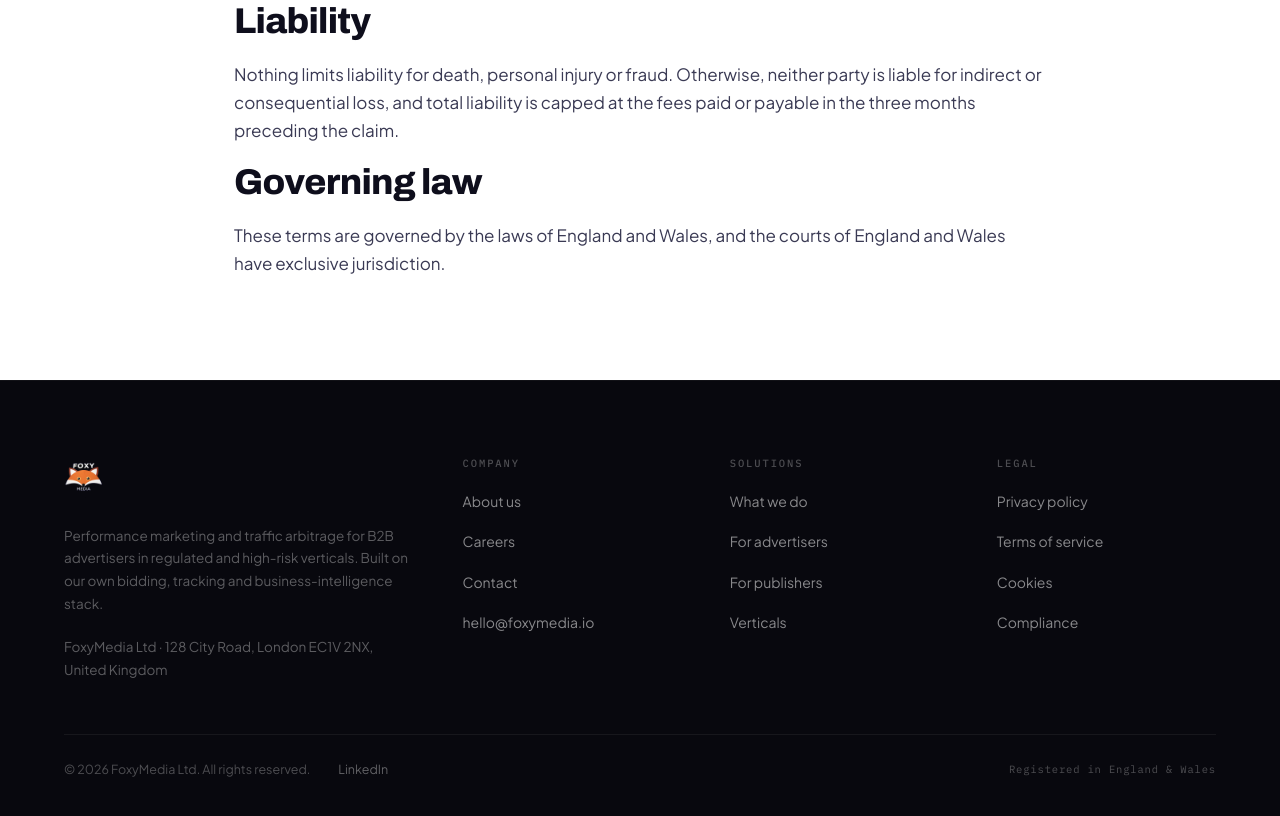
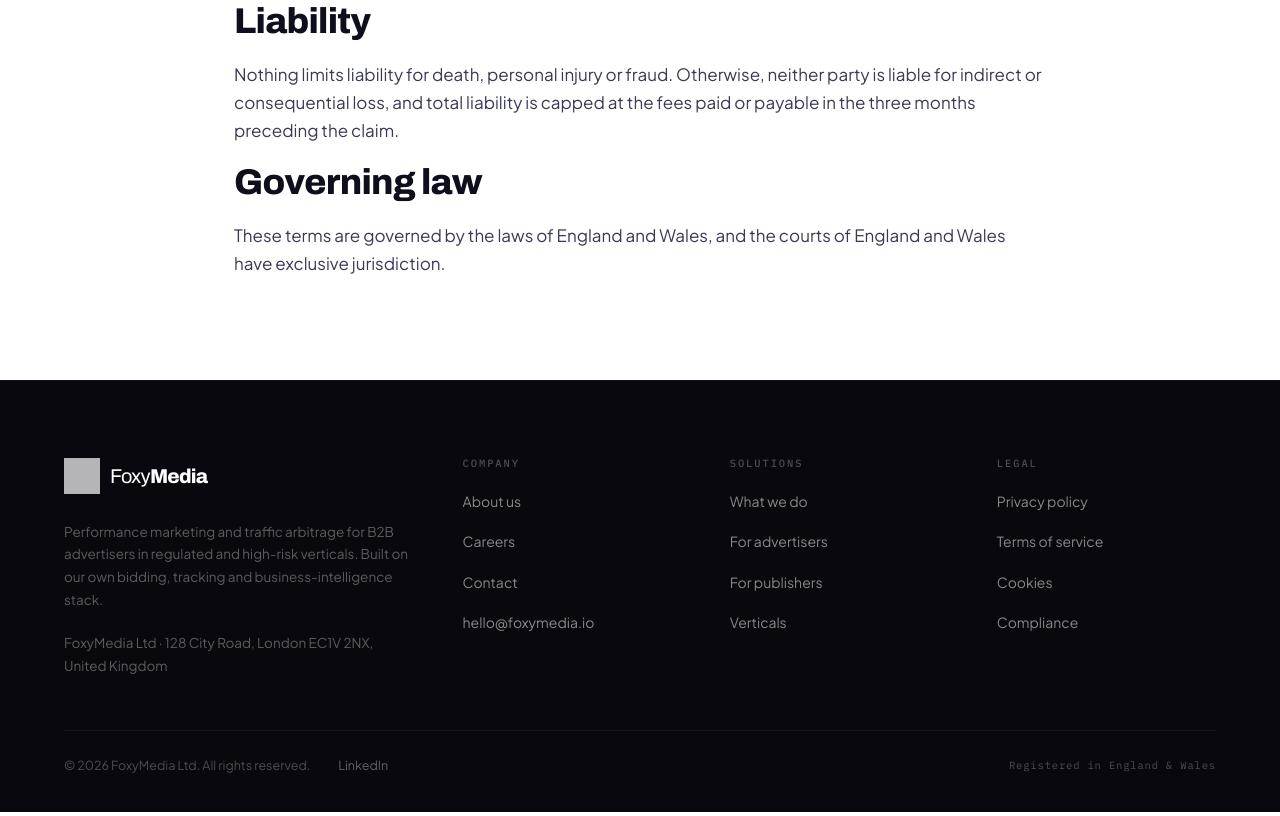
Before and after one commit to fqq47v74mg-eng/foxymedia-site, a website: page terms.html in a window 1280 px wide. Shown: the part 1433-2249 px from the top of the page. Drawn offline with Linux system fonts and the light colour scheme.

Commit message:
brand: new geometric fox icon + wordmark, footer invert treatment

```diff
--- a/assets/css/site.css
+++ b/assets/css/site.css
@@ -982,3 +982,23 @@ p { margin: 0; }
   .foot__legal { margin-left: 0; }
   .foot__bar { flex-direction: column; align-items: flex-start; gap: 8px; }
 }
+
+/* ==========================================================================
+   Logo refresh — icon + wordmark
+   ========================================================================== */
+.brand__mark {
+  height: 36px !important;
+  width: 36px !important;
+  border-radius: var(--r-sm);
+  object-fit: cover;
+  flex-shrink: 0;
+}
+
+/* Footer: invert icon to work on dark bg */
+.foot .brand__mark {
+  filter: brightness(0) invert(1);
+  opacity: .7;
+  border-radius: 0;
+}
+
+.foot .brand__name { color: #fff; }
--- a/terms.html
+++ b/terms.html
@@ -26,7 +26,7 @@
 <a class="skip" href="#main">Skip to content</a>
 <header class="hdr">
   <div class="wrap hdr__in">
-    <a class="brand" href="index.html"><img class="brand__mark" src="assets/img/foxymedia-logo.png" alt="FoxyMedia" style="height:40px;width:auto;"></a>
+    <a class="brand" href="index.html"><img class="brand__mark" src="assets/img/foxymedia-icon.png" alt="FoxyMedia"><span class="brand__name">Foxy<b>Media</b></span></a>
     <button class="nav-toggle" type="button" aria-expanded="false" aria-controls="site-nav" aria-label="Menu"><span></span></button>
     <nav class="nav" id="site-nav" aria-label="Main">
       <a href="about.html">About</a><a href="services.html">Solutions</a><a href="verticals.html">Verticals</a><a href="advertisers.html">For Advertisers</a><a href="publishers.html">For Publishers</a><a href="careers.html">Careers</a>
@@ -77,7 +77,7 @@
   <div class="wrap">
     <div class="foot__grid">
       <div>
-        <a class="brand" href="index.html"><img class="brand__mark" src="assets/img/foxymedia-logo.png" alt="FoxyMedia" style="height:40px;width:auto;"></a>
+        <a class="brand" href="index.html"><img class="brand__mark" src="assets/img/foxymedia-icon.png" alt="FoxyMedia"><span class="brand__name">Foxy<b>Media</b></span></a>
         <p class="foot__about">Performance marketing and traffic arbitrage for B2B advertisers in regulated and high-risk verticals. Built on our own bidding, tracking and business-intelligence stack.</p>
         <p class="foot__about">FoxyMedia Ltd · 128 City Road, London EC1V 2NX, United Kingdom</p>
       </div>
```
Also changed, not shown: about.html (+2 -2 lines), advertisers.html (+2 -2 lines), careers.html (+2 -2 lines), contact.html (+2 -2 lines), index.html (+2 -2 lines), privacy.html (+2 -2 lines), publishers.html (+2 -2 lines), services.html (+2 -2 lines), verticals.html (+2 -2 lines), assets/img/foxymedia-icon.png (added).
